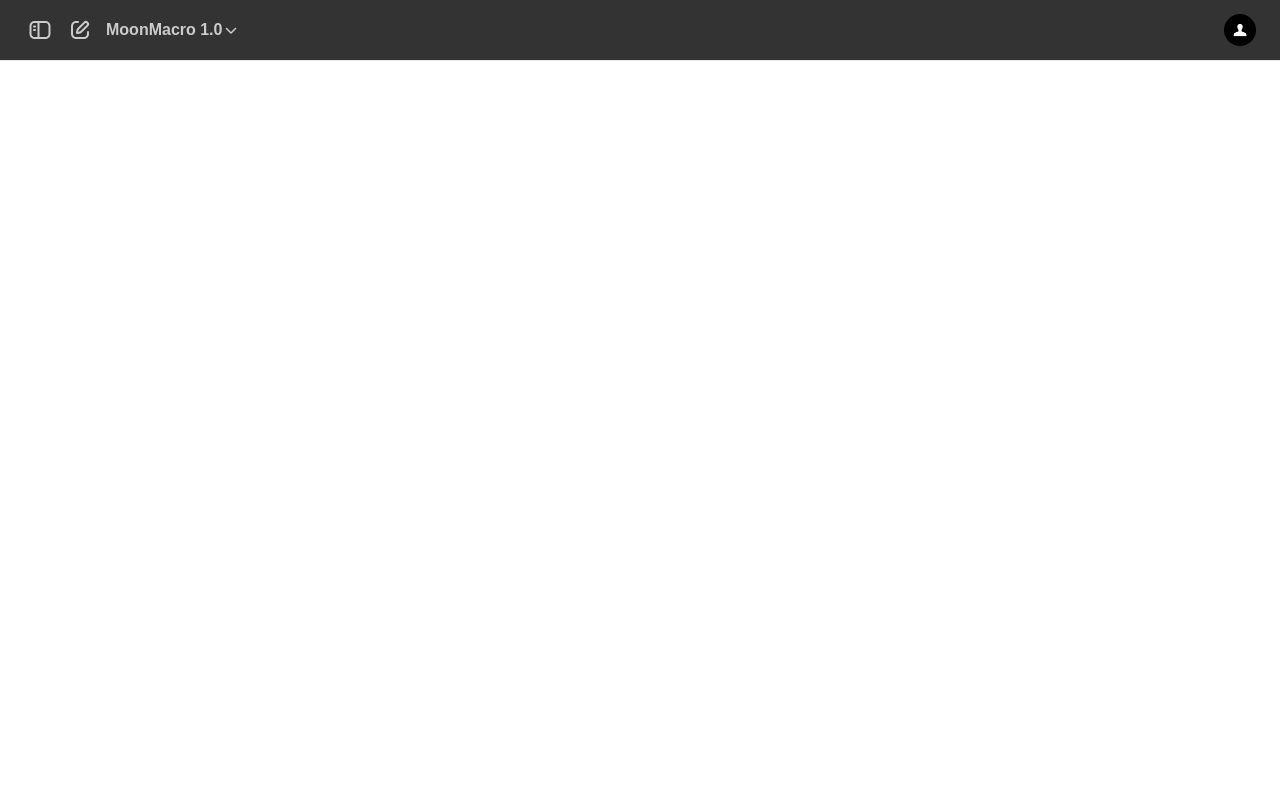
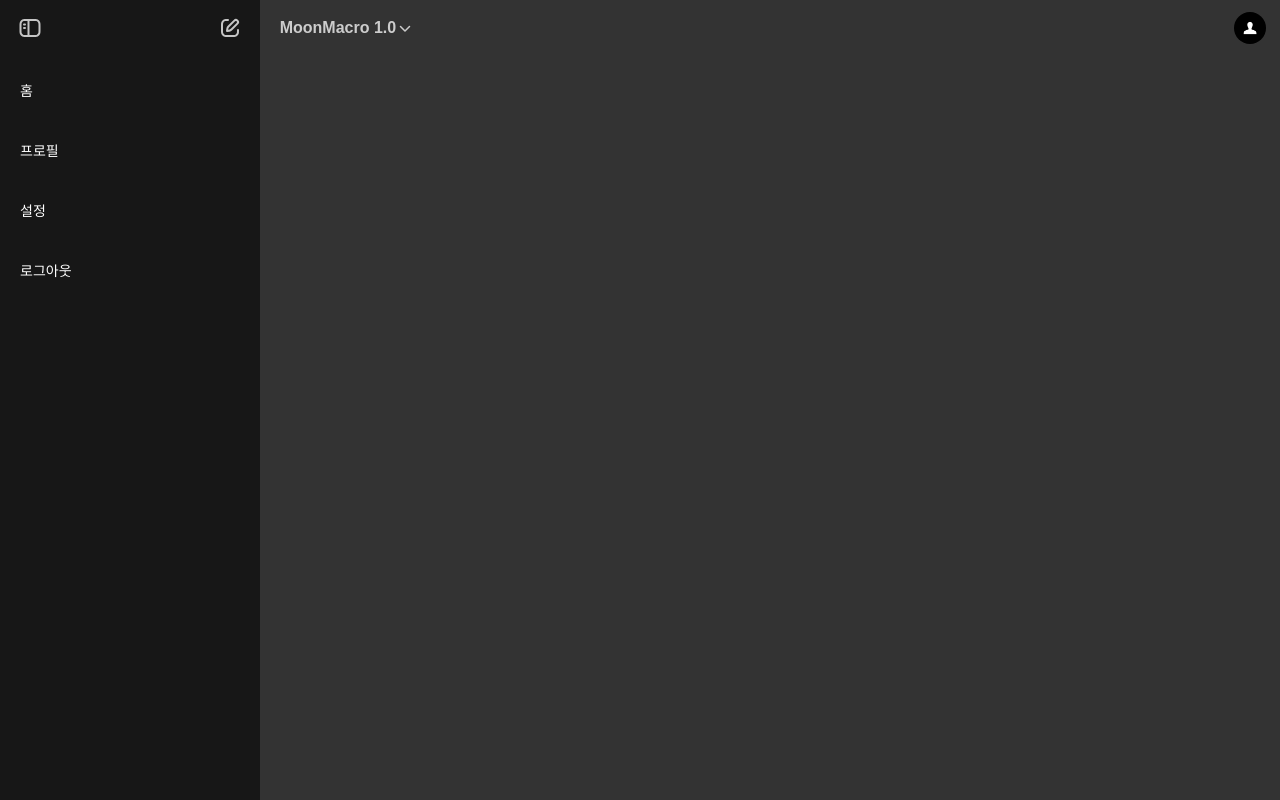
Before and after one commit to Mooneunjun/macro-react-app, a React (Create React App) app: page / in a window 1280 px wide. Built offline with nearby package versions, Linux system fonts and the light colour scheme.

Commit message:
no message

```diff
--- a/src/App.css
+++ b/src/App.css
@@ -3,6 +3,7 @@ body {
   font-family: "Roboto", sans-serif;
   -webkit-font-smoothing: antialiased;
   -moz-osx-font-smoothing: grayscale;
+  background-color: #333333;
 }
 * {
   box-sizing: border-box;
--- a/src/App.js
+++ b/src/App.js
@@ -1,5 +1,6 @@
 import "./App.css";
 import Header from "./components/Header/Header";
+import Sidebar from "./components/Sidebar/Sidebar";
 import { useState } from "react";
 
 function App() {
@@ -22,6 +23,7 @@ function App() {
         openWriteModal={openWriteModal}
         isSidebarOpen={isSidebarOpen}
       />
+      <Sidebar isSidebarOpen={isSidebarOpen} />
       {/* 나머지 앱 내용 */}
     </div>
   );
--- a/src/components/Header/Header.css
+++ b/src/components/Header/Header.css
@@ -1,17 +1,31 @@
 .header {
   display: flex;
-  justify-content: space-between;
   align-items: center;
-  padding: 10px 20px;
+  padding: 8px 10px;
   background-color: #333333;
-  border-bottom: 1px solid #e7e7e7;
+  border-bottom: none;
+  margin-bottom: 4px;
 }
 
 .left-buttons {
   display: flex;
+  justify-content: space-between;
+  width: 80px;
+  transition: all 0.3s;
 }
 
-.right-profile {
+.sidebar-on {
+  width: 296px;
+  z-index: 999;
+}
+
+.right-header {
+  display: flex;
+  justify-content: space-between;
+  width: 100%;
+}
+
+.profile {
   display: flex;
   align-items: center;
   justify-content: center;
@@ -20,7 +34,7 @@
   height: 40px;
 }
 
-.right-profile:hover {
+.profile:hover {
   background-color: #444444aa;
   cursor: pointer;
 }
@@ -36,7 +50,7 @@
   display: flex;
   justify-content: center;
   align-items: center;
-  background-color: #333333;
+  background-color: #33333300;
   width: 40px;
   height: 40px;
   color: #ffffffc0;
@@ -44,8 +58,12 @@
 }
 
 .sidebar-button:hover {
-  background-color: #444444aa;
+  background-color: #44444495;
   border-radius: 8px;
+}
+
+.sidebar-on .sidebar-button:hover {
+  background-color: #33333360;
 }
 
 .text-button {
@@ -53,7 +71,7 @@
   display: flex;
   justify-content: center;
   align-items: center;
-  background-color: #333333;
+  background-color: #33333300;
   width: 40px;
   height: 40px;
   color: #ffffffc0;
@@ -61,12 +79,17 @@
 }
 
 .text-button:hover {
-  background-color: #444444aa;
+  background-color: #44444495;
   border-radius: 8px;
+}
+
+.sidebar-on .text-button:hover {
+  background-color: #33333360;
 }
 
 .menu-version {
   border: none;
+  margin-left: 20px;
   font-weight: 800;
   font-size: 16px;
   display: flex;
@@ -77,6 +100,7 @@
   height: 40px;
   color: #ffffffc0;
   cursor: pointer;
+  padding: 0 10px;
 }
 
 .menu-version:hover {
--- a/src/components/Header/Header.js
+++ b/src/components/Header/Header.js
@@ -7,7 +7,7 @@ const Header = ({ toggleSidebar, openWriteModal, isSidebarOpen }) => {
     <header className="header">
       <div
         className={`left-buttons ${
-          isSidebarOpen ? "sidebar-on" : "sidebar-off"
+          isSidebarOpen ? "sidebar-off" : "sidebar-on"
         }`}
       >
         <button className="sidebar-button" onClick={toggleSidebar}>
@@ -39,6 +39,9 @@ const Header = ({ toggleSidebar, openWriteModal, isSidebarOpen }) => {
             <path d="M15.673 3.913a3.121 3.121 0 1 1 4.414 4.414l-5.937 5.937a5 5 0 0 1-2.828 1.415l-2.18.31a1 1 0 0 1-1.132-1.13l.311-2.18A5 5 0 0 1 9.736 9.85zm3 1.414a1.12 1.12 0 0 0-1.586 0l-5.937 5.937a3 3 0 0 0-.849 1.697l-.123.86.86-.122a3 3 0 0 0 1.698-.849l5.937-5.937a1.12 1.12 0 0 0 0-1.586M11 4A1 1 0 0 1 10 5c-.998 0-1.702.008-2.253.06-.54.052-.862.141-1.109.267a3 3 0 0 0-1.311 1.311c-.134.263-.226.611-.276 1.216C5.001 8.471 5 9.264 5 10.4v3.2c0 1.137 0 1.929.051 2.546.05.605.142.953.276 1.216a3 3 0 0 0 1.311 1.311c.263.134.611.226 1.216.276.617.05 1.41.051 2.546.051h3.2c1.137 0 1.929 0 2.546-.051.605-.05.953-.142 1.216-.276a3 3 0 0 0 1.311-1.311c.126-.247.215-.569.266-1.108.053-.552.06-1.256.06-2.255a1 1 0 1 1 2 .002c0 .978-.006 1.78-.069 2.442-.064.673-.192 1.27-.475 1.827a5 5 0 0 1-2.185 2.185c-.592.302-1.232.428-1.961.487C15.6 21 14.727 21 13.643 21h-3.286c-1.084 0-1.958 0-2.666-.058-.728-.06-1.369-.185-1.96-.487a5 5 0 0 1-2.186-2.185c-.302-.592-.428-1.233-.487-1.961C3 15.6 3 14.727 3 13.643v-3.286c0-1.084 0-1.958.058-2.666.06-.729.185-1.369.487-1.961A5 5 0 0 1 5.73 3.545c.556-.284 1.154-.411 1.827-.475C8.22 3.007 9.021 3 10 3A1 1 0 0 1 11 4"></path>
           </svg>
         </button>
+      </div>
+
+      <div className="right-header">
         <button className="menu-version">
           <div>MoonMacro 1.0 </div>
           <svg
@@ -57,9 +60,9 @@ const Header = ({ toggleSidebar, openWriteModal, isSidebarOpen }) => {
             ></path>
           </svg>
         </button>
-      </div>
-      <div className="right-profile">
-        <img src={profileImage} alt="Profile" className="profile-icon" />
+        <div className="profile">
+          <img src={profileImage} alt="Profile" className="profile-icon" />
+        </div>
       </div>
     </header>
   );
--- /dev/null
+++ b/src/components/Sidebar/Sidebar.css
@@ -0,0 +1,35 @@
+.sidebar {
+  position: fixed;
+  top: 0;
+  left: 0;
+  height: 100%;
+  width: 260px;
+  background-color: #171717;
+  color: white;
+  overflow: hidden;
+  transition: transform 0.3s ease;
+}
+
+.sidebar.closed {
+  transform: translateX(-100%);
+}
+
+.sidebar.open {
+  transform: translateX(0);
+}
+
+.sidebar ul {
+  list-style: none;
+  padding: 0;
+  margin-top: 60px;
+}
+
+.sidebar li {
+  font-size: 14px;
+  padding: 20px;
+  cursor: pointer;
+}
+
+.sidebar li:hover {
+  background-color: #33333360;
+}
--- /dev/null
+++ b/src/components/Sidebar/Sidebar.js
@@ -0,0 +1,17 @@
+import React from "react";
+import "./Sidebar.css";
+
+const Sidebar = ({ isSidebarOpen }) => {
+  return (
+    <div className={`sidebar ${isSidebarOpen ? "closed" : "open"}`}>
+      <ul>
+        <li>홈</li>
+        <li>프로필</li>
+        <li>설정</li>
+        <li>로그아웃</li>
+      </ul>
+    </div>
+  );
+};
+
+export default Sidebar;
```
